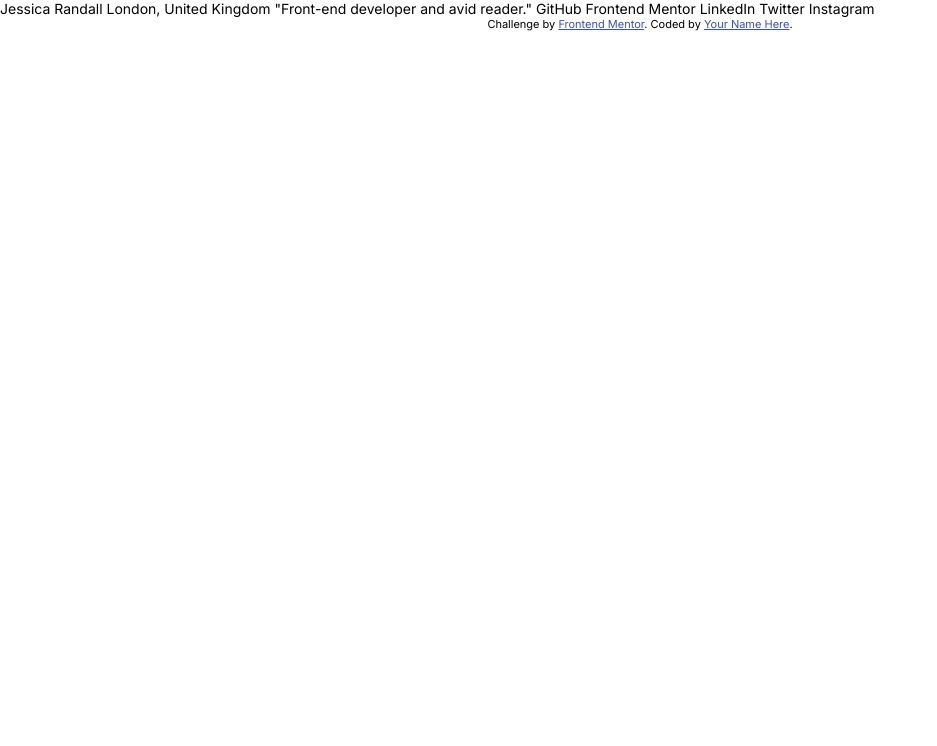
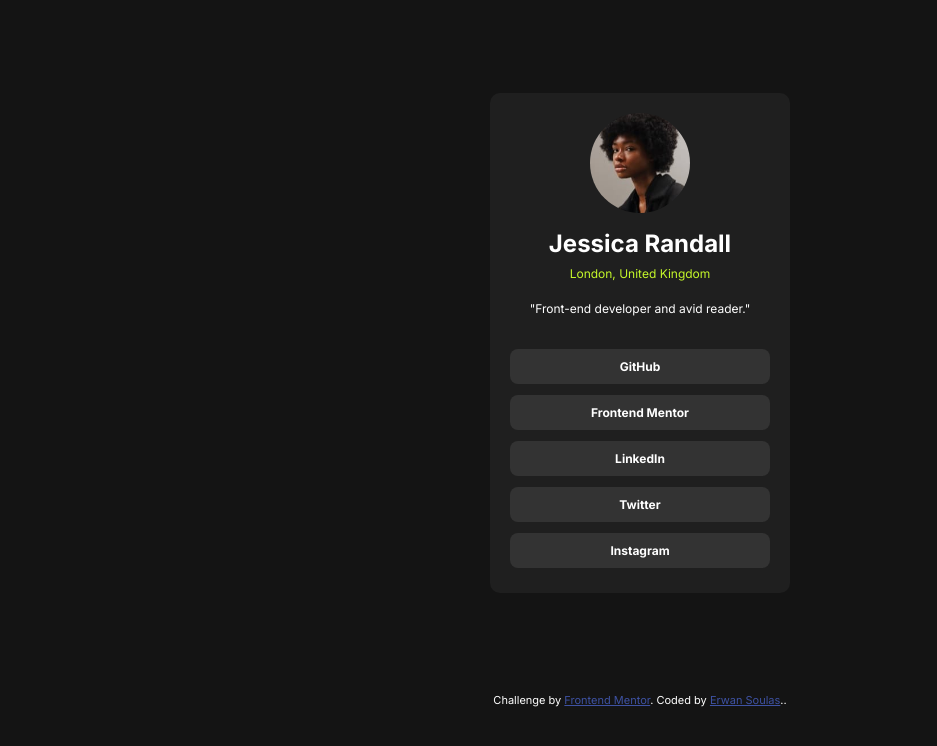
Before and after one commit to MisterWaner/frontend-mentor-social-links-profile, a plain HTML site: page index.html in a window 1280 px wide. Shown: the whole page, without its empty margins (0-937 px from the left). Drawn offline with Linux system fonts and the light colour scheme.

Commit message:
2nd commit: finish project and made README.md file

```diff
--- a/index.html
+++ b/index.html
@@ -19,16 +19,52 @@
         <link rel="stylesheet" href="./styles.css" />
     </head>
     <body>
-        Jessica Randall London, United Kingdom "Front-end developer and avid
-        reader." GitHub Frontend Mentor LinkedIn Twitter Instagram
-
+        <main class="main-container">
+            <div class="card">
+                <div class="card-header">
+                    <div class="card-img">
+                        <img
+                            src="./assets/images/avatar-jessica.jpeg"
+                            alt="Avatar"
+                        />
+                    </div>
+                    <div class="card-title">
+                        <h1>Jessica Randall</h1>
+                        <p class="card-location">London, United Kingdom</p>
+                        <p class="card-desc">
+                            "Front-end developer and avid reader."
+                        </p>
+                    </div>
+                </div>
+                <ul class="card-links">
+                    <li class="card-link-item">
+                        <a href="#">GitHub</a>
+                    </li>
+                    <li class="card-link-item">
+                        <a href="#">Frontend Mentor</a>
+                    </li>
+                    <li class="card-link-item">
+                        <a href="#">LinkedIn</a>
+                    </li>
+                    <li class="card-link-item">
+                        <a href="#">Twitter</a>
+                    </li>
+                    <li class="card-link-item">
+                        <a href="#">Instagram</a>
+                    </li>
+                </ul>
+            </div>
             <div class="attribution">
                 Challenge by
                 <a
-                href="https://www.frontendmentor.io?ref=challenge"
+                    href="https://www.frontendmentor.io/challenges/social-links-profile-UG32l9m6dQ"
                     target="_blank"
                     >Frontend Mentor</a
-            >. Coded by <a href="#">Your Name Here</a>.
+                >. Coded by
+                <a href="https://github.com/MisterWaner" target="_blank"
+                    >Erwan Soulas</a
+                >..
             </div>
+        </main>
     </body>
 </html>
--- a/styles.css
+++ b/styles.css
@@ -18,17 +18,121 @@
     --bold: 700;
 }
 
-html, body {
+html,
+body {
     height: 100dvh;
     width: 100dvw;
-    font-family: 'Inter', sans-serif;
+    font-family: "Inter", sans-serif;
     font-size: 14px;
+}
+
+body {
+    height: 100%;
+    width: 100%;
+    display: flex;
+    justify-content: center;
+    align-items: center;
+    background-color: var(--grey-900);
+    color: var(--white);
+}
+
+.card {
+    width: 300px;
+    height: 500px;
+    display: grid;
+    grid-template-columns: 1fr;
+    grid-template-rows: repeat(2, 1fr);
+    margin-bottom: 100px;
+    background-color: var(--grey-800);
+    border-radius: 10px;
+    padding: 20px;
+}
+
+.card-header {
+    display: flex;
+    flex-direction: column;
+    align-items: center;
+
+    .card-img {
+        width: 100px;
+        height: 100px;
+        border-radius: 50%;
+        overflow: hidden;
+        margin-bottom: 16px;
+
+        img {
+            width: 100%;
+            height: 100%;
+            object-fit: cover;
+        }
+    }
+
+    .card-title {
+        display: flex;
+        flex-direction: column;
+        align-items: center;
+        justify-content: center;
+
+        h1 {
+            font-size: 24px;
+            font-weight: var(--bold);
+            margin-bottom: 8px;
+        }
+
+        .card-location {
+            font-size: 12px;
+            color: var(--green);
+            margin-bottom: 20px;
+        }
+
+        .card-desc {
+            font-size: 12px;
+        }
+    }
+}
+
+.card-links {
+    height: 100%;
+    display: flex;
+    flex-direction: column;
+    align-items: center;
+    justify-content: space-around;
+    list-style-type: none;
+    user-select: none;
+
+    .card-link-item {
+        width: 100%;
+        text-align: center;
+        padding: 10px 0;
+        font-size: 12px;
+        font-weight: var(--bold);
+        background-color: var(--grey-700);
+        border-radius: 8px;
+        cursor: pointer;
+        transition: background-color 0.3s ease-in-out, color 0.3s ease-in-out;
+
+        &:hover {
+            background-color: var(--green);
+            color: var(--grey-900);
+        }
+
+        &:hover a {
+            color: var(--grey-900);
+        }
+
+        a {
+            width: 100%;
+            color: var(--white);
+            text-decoration: none;
+        }
+    }
 }
 
 .attribution {
     font-size: 11px;
     text-align: center;
+
+    a {
+        color: hsl(228, 45%, 44%);
+    }
 }
-.attribution a {
-    color: hsl(228, 45%, 44%);
-}
```
Also changed, not shown: assets/images/preview.jpg (added), 1 other file. Lines whose indentation alone changed are shown as unchanged.
